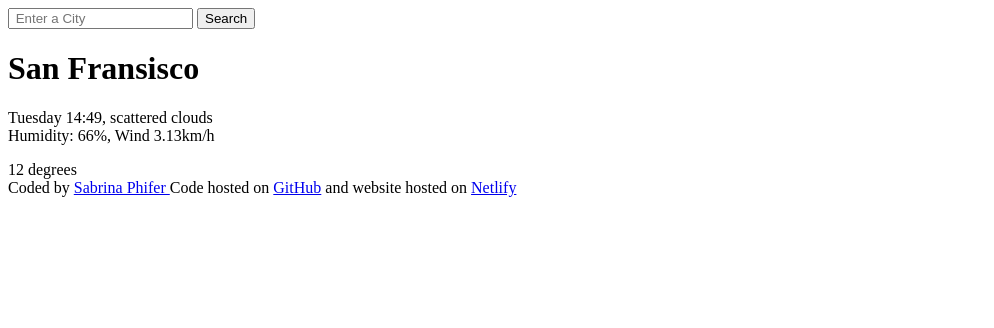
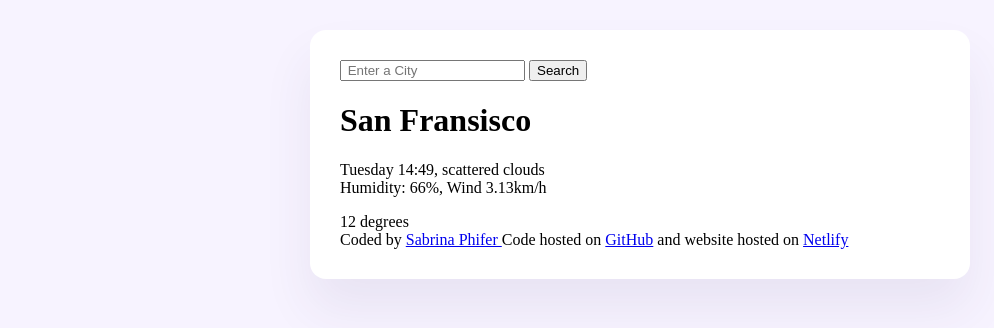
Before and after one commit to Sabrinaphifer/GH-weather-HW, a plain HTML site: page index.html in a window 1280 px wide. Shown: the whole page, without its empty margins (0-994 px from the left). Drawn offline with Linux system fonts and the light colour scheme.

Commit message:
css added

```diff
--- a/index.html
+++ b/index.html
@@ -3,9 +3,16 @@
   <head>
     <meta charset="UTF-8" />
     <meta name="viewport" content="width=device-width, initial-scale=1.0" />
-    <title>Document</title>
+    <link rel="stylesheet" href="src/index.css" />
+    <link rel="preconnect" href="https://fonts.googleapis.com" />
+    <link rel="preconnect" href="https://fonts.gstatic.com" crossorigin />
+    <link
+      href="https://fonts.googleapis.com/css2?family=Dancing+Script&family=Permanent+Marker&display=swap"
+      rel="stylesheet" />
+    <title>Weather App</title>
   </head>
   <body>
+    <div class="app">
       <header>
         <form>
           <input type="search" placeholder=" Enter a City" required />
@@ -37,5 +44,6 @@
         and website hosted on
         <a href="https://ghweatherhw.netlify.app/" target="_blank"> Netlify</a>
       </footer>
+    </div>
   </body>
 </html>
```
Lines whose indentation alone changed are shown as unchanged.
